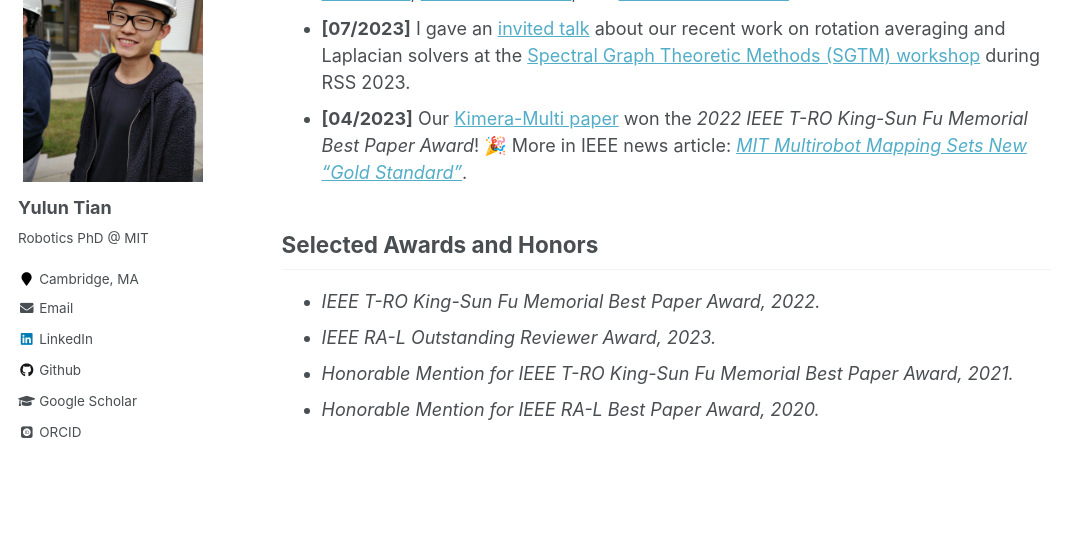
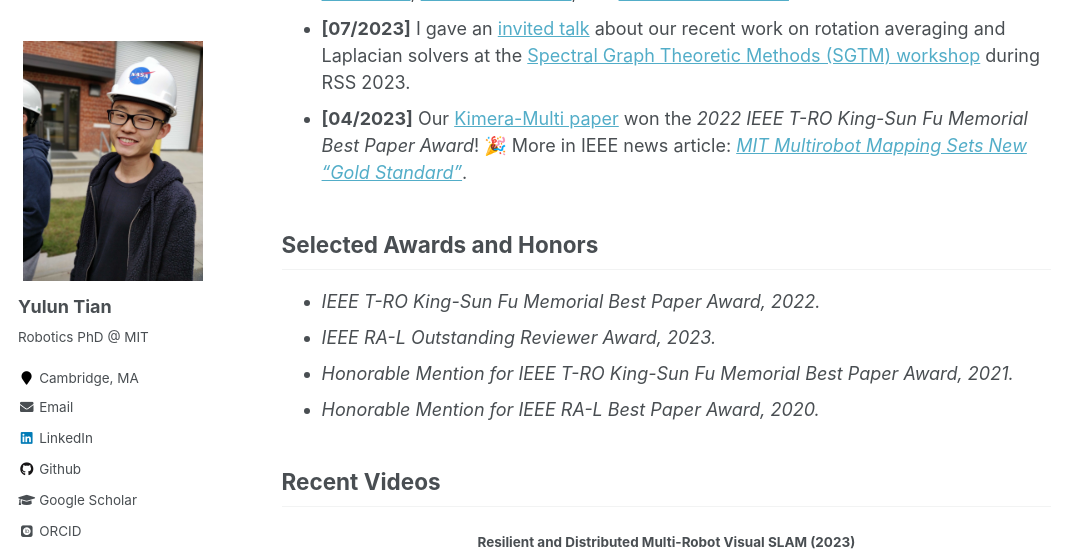
Before and after one commit to yuluntian/yuluntian.github.io, a Jekyll site: the page built from _pages/about.md, in a window 1280 px wide and 1400 px high, scrolled down 658 px. Shown: the top 557 px of the window, without its empty margins (0-1084 px from the left). Built offline with Jekyll 4.4.1, drawn with Linux system fonts in a browser that asks for light colours; some web fonts are replaced; some of the changed text lies outside the part shown; grey boxes are pictures that could not be loaded.

Commit message:
add recent videos; update cv

```diff
--- a/_pages/about.md
+++ b/_pages/about.md
@@ -29,3 +29,17 @@
 * *IEEE RA-L Outstanding Reviewer Award, 2023.*
 * *Honorable Mention for IEEE T-RO King-Sun Fu Memorial Best Paper Award, 2021.*
 * *Honorable Mention for IEEE RA-L Best Paper Award, 2020.*
+
+
+Recent Videos
+------
+<div class="row">
+    <div class="col-sm-6" align="center">
+        <h5 class="section-heading">Resilient and Distributed Multi-Robot Visual SLAM (2023)</h5>
+        <iframe width="560" height="315" src="https://www.youtube.com/embed/7yYMRNMdKjY?si=oOyvCRjGUPdOPGiH" title="YouTube video player" frameborder="0" allow="accelerometer; autoplay; clipboard-write; encrypted-media; gyroscope; picture-in-picture; web-share" allowfullscreen></iframe>
+    </div>
+    <div class="col-sm-6" align="center">
+        <h5 class="section-heading">Rotation Averaging via Fast Laplacian Solvers (2023)</h5>
+        <iframe width="560" height="315" src="https://www.youtube.com/embed/egebyKrft8g?si=Nw3COTs1j7LMqN3a" title="YouTube video player" frameborder="0" allow="accelerometer; autoplay; clipboard-write; encrypted-media; gyroscope; picture-in-picture; web-share" allowfullscreen></iframe>
+    </div>
+</div>
```
Also changed, not shown: 1 other file.
